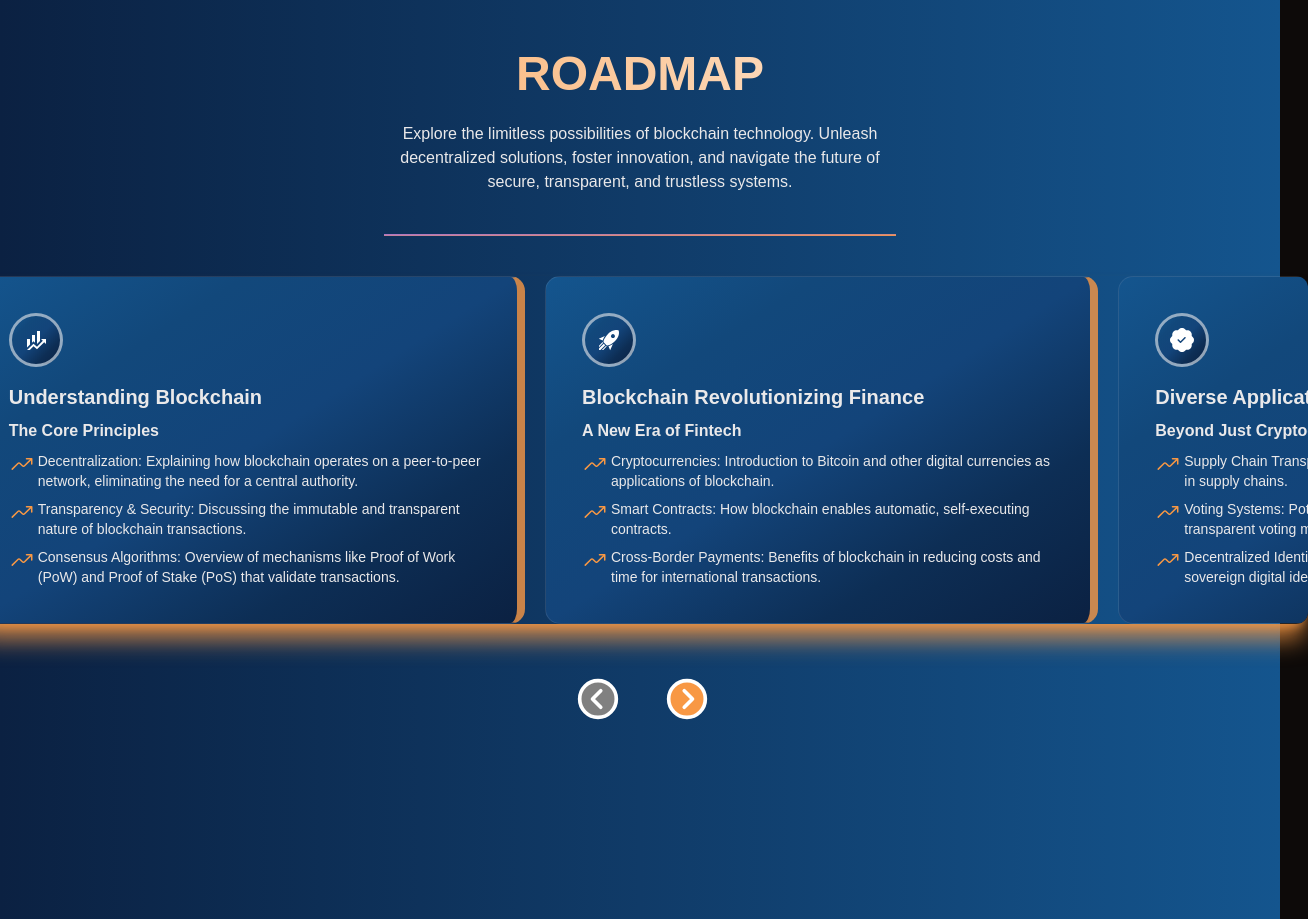
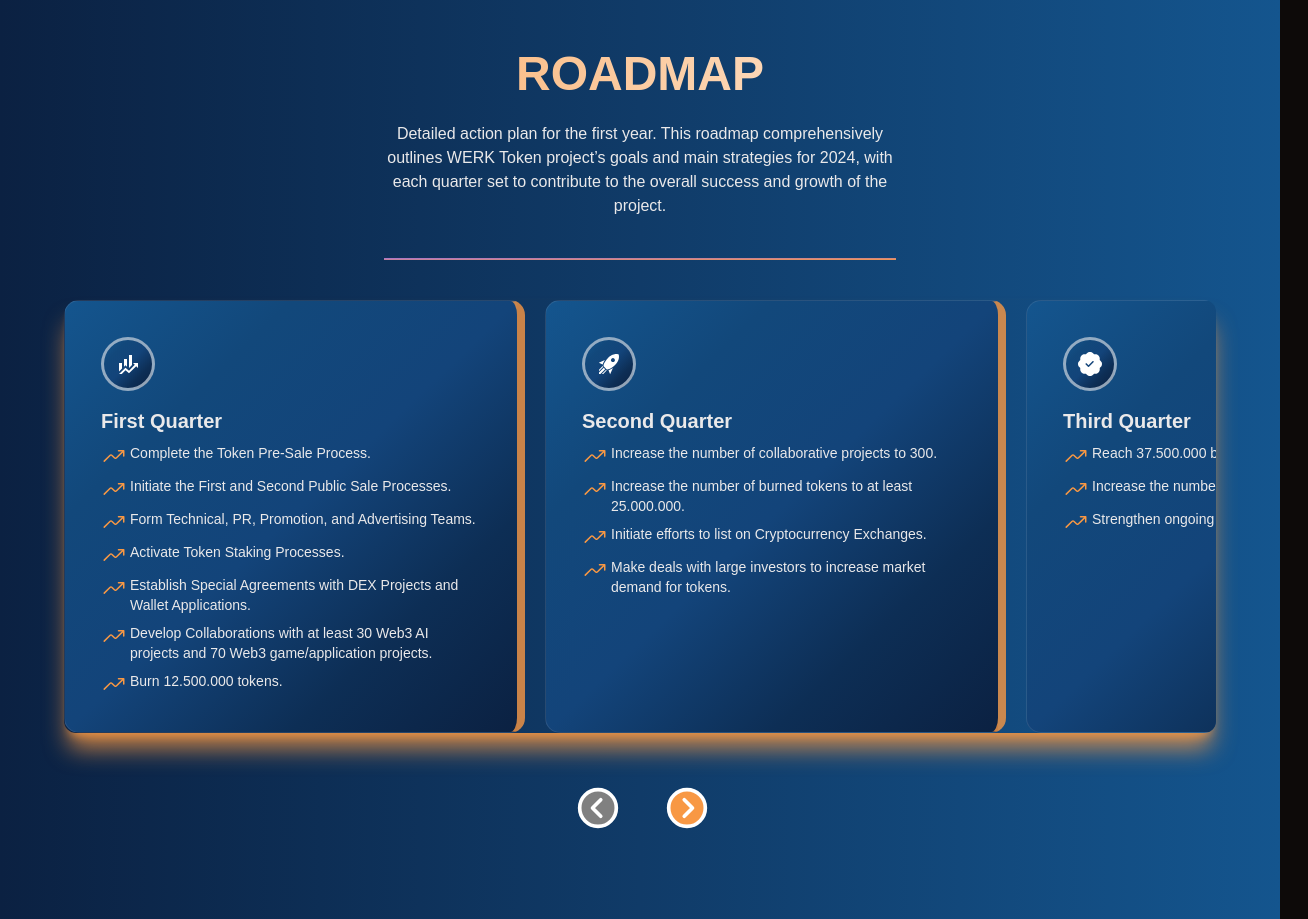
Before and after one commit to YasinBG/yourwerk, a Vue app: page / in a window 1280 px wide. Shown: the part 3100-4019 px from the top of the page, 1308 px wide, since content can reach past the window. Built offline with nearby package versions, Linux system fonts and the light colour scheme.

Commit message:
Roadmap update

```diff
--- a/src/components/CarouselApp.vue
+++ b/src/components/CarouselApp.vue
@@ -161,9 +161,9 @@
             </svg>
           </span>
           <h2 class="text-xl font-bold mb-2">{{ item.title }}</h2>
-          <h2 class="font-semibold mb-2">{{ item.subtitle }}</h2>
+          <!-- <h2 class="font-semibold mb-2">{{ item.subtitle }}</h2> -->
           <div class="space-y-2">
-            <div class="text-sm flex items-start justify-center font-light">
+            <div class="text-sm flex items-start justify-start font-light">
               <span class="mr-1">
                 <svg
                   xmlns="http://www.w3.org/2000/svg"
@@ -190,7 +190,7 @@
               </span>
               <span>{{ item.text1 }}</span>
             </div>
-            <div class="text-sm flex items-start justify-center">
+            <div class="text-sm flex items-start justify-start">
               <span class="mr-1">
                 <svg
                   xmlns="http://www.w3.org/2000/svg"
@@ -217,7 +217,7 @@
               </span>
               <span>{{ item.text2 }}</span>
             </div>
-            <div class="text-sm flex items-start justify-center">
+            <div class="text-sm flex items-start justify-start">
               <span class="mr-1">
                 <svg
                   xmlns="http://www.w3.org/2000/svg"
@@ -243,6 +243,126 @@
                 </svg>
               </span>
               <span>{{ item.text3 }}</span>
+            </div>
+            <div
+              class="text-sm flex items-start justify-start"
+              v-if="item.text4"
+            >
+              <span class="mr-1">
+                <svg
+                  xmlns="http://www.w3.org/2000/svg"
+                  width="25"
+                  height="25"
+                  viewBox="0 0 25 25"
+                  fill="none"
+                >
+                  <path
+                    d="M17.4805 7.63525H22.7301V12.8849"
+                    stroke="#f89844"
+                    stroke-width="1.49989"
+                    stroke-linecap="round"
+                    stroke-linejoin="round"
+                  />
+                  <path
+                    d="M3.2334 18.1345L8.92219 12.4457C9.06147 12.3064 9.22683 12.1959 9.40883 12.1205C9.59082 12.0451 9.78589 12.0063 9.98289 12.0063C10.1799 12.0063 10.375 12.0451 10.5569 12.1205C10.7389 12.1959 10.9043 12.3064 11.0436 12.4457L13.4218 14.824C13.5611 14.9633 13.7265 15.0738 13.9085 15.1492C14.0905 15.2246 14.2856 15.2634 14.4825 15.2634C14.6795 15.2634 14.8746 15.2246 15.0566 15.1492C15.2386 15.0738 15.404 14.9633 15.5432 14.824L21.982 8.38525"
+                    stroke="#f89844"
+                    stroke-width="1.49989"
+                    stroke-linecap="round"
+                    stroke-linejoin="round"
+                  />
+                </svg>
+              </span>
+              <span>{{ item.text4 }}</span>
+            </div>
+            <div
+              class="text-sm flex items-start justify-start"
+              v-if="item.text5"
+            >
+              <span class="mr-1">
+                <svg
+                  xmlns="http://www.w3.org/2000/svg"
+                  width="25"
+                  height="25"
+                  viewBox="0 0 25 25"
+                  fill="none"
+                >
+                  <path
+                    d="M17.4805 7.63525H22.7301V12.8849"
+                    stroke="#f89844"
+                    stroke-width="1.49989"
+                    stroke-linecap="round"
+                    stroke-linejoin="round"
+                  />
+                  <path
+                    d="M3.2334 18.1345L8.92219 12.4457C9.06147 12.3064 9.22683 12.1959 9.40883 12.1205C9.59082 12.0451 9.78589 12.0063 9.98289 12.0063C10.1799 12.0063 10.375 12.0451 10.5569 12.1205C10.7389 12.1959 10.9043 12.3064 11.0436 12.4457L13.4218 14.824C13.5611 14.9633 13.7265 15.0738 13.9085 15.1492C14.0905 15.2246 14.2856 15.2634 14.4825 15.2634C14.6795 15.2634 14.8746 15.2246 15.0566 15.1492C15.2386 15.0738 15.404 14.9633 15.5432 14.824L21.982 8.38525"
+                    stroke="#f89844"
+                    stroke-width="1.49989"
+                    stroke-linecap="round"
+                    stroke-linejoin="round"
+                  />
+                </svg>
+              </span>
+              <span>{{ item.text5 }}</span>
+            </div>
+            <div
+              class="text-sm flex items-start justify-start"
+              v-if="item.text6"
+            >
+              <span class="mr-1">
+                <svg
+                  xmlns="http://www.w3.org/2000/svg"
+                  width="25"
+                  height="25"
+                  viewBox="0 0 25 25"
+                  fill="none"
+                >
+                  <path
+                    d="M17.4805 7.63525H22.7301V12.8849"
+                    stroke="#f89844"
+                    stroke-width="1.49989"
+                    stroke-linecap="round"
+                    stroke-linejoin="round"
+                  />
+                  <path
+                    d="M3.2334 18.1345L8.92219 12.4457C9.06147 12.3064 9.22683 12.1959 9.40883 12.1205C9.59082 12.0451 9.78589 12.0063 9.98289 12.0063C10.1799 12.0063 10.375 12.0451 10.5569 12.1205C10.7389 12.1959 10.9043 12.3064 11.0436 12.4457L13.4218 14.824C13.5611 14.9633 13.7265 15.0738 13.9085 15.1492C14.0905 15.2246 14.2856 15.2634 14.4825 15.2634C14.6795 15.2634 14.8746 15.2246 15.0566 15.1492C15.2386 15.0738 15.404 14.9633 15.5432 14.824L21.982 8.38525"
+                    stroke="#f89844"
+                    stroke-width="1.49989"
+                    stroke-linecap="round"
+                    stroke-linejoin="round"
+                  />
+                </svg>
+              </span>
+              <span>{{ item.text6 }}</span>
+            </div>
+            <div
+              class="text-sm flex items-start justify-start"
+              v-if="item.text7"
+            >
+              <span class="mr-1">
+                <svg
+                  xmlns="http://www.w3.org/2000/svg"
+                  width="25"
+                  height="25"
+                  viewBox="0 0 25 25"
+                  fill="none"
+                >
+                  <path
+                    d="M17.4805 7.63525H22.7301V12.8849"
+                    stroke="#f89844"
+                    stroke-width="1.49989"
+                    stroke-linecap="round"
+                    stroke-linejoin="round"
+                  />
+                  <path
+                    d="M3.2334 18.1345L8.92219 12.4457C9.06147 12.3064 9.22683 12.1959 9.40883 12.1205C9.59082 12.0451 9.78589 12.0063 9.98289 12.0063C10.1799 12.0063 10.375 12.0451 10.5569 12.1205C10.7389 12.1959 10.9043 12.3064 11.0436 12.4457L13.4218 14.824C13.5611 14.9633 13.7265 15.0738 13.9085 15.1492C14.0905 15.2246 14.2856 15.2634 14.4825 15.2634C14.6795 15.2634 14.8746 15.2246 15.0566 15.1492C15.2386 15.0738 15.404 14.9633 15.5432 14.824L21.982 8.38525"
+                    stroke="#f89844"
+                    stroke-width="1.49989"
+                    stroke-linecap="round"
+                    stroke-linejoin="round"
+                  />
+                </svg>
+              </span>
+              <span>{{ item.text7 }}</span>
             </div>
           </div>
         </div>
@@ -321,55 +441,53 @@
   setup() {
     const items = ref([
       {
-        title: "Understanding Blockchain",
+        title: "First Quarter",
         subtitle: "The Core Principles",
-        text1:
-          "Decentralization: Explaining how blockchain operates on a peer-to-peer network, eliminating the need for a central authority.",
-        text2:
-          "Transparency & Security: Discussing the immutable and transparent nature of blockchain transactions.",
-        text3:
-          "Consensus Algorithms: Overview of mechanisms like Proof of Work (PoW) and Proof of Stake (PoS) that validate transactions.",
+        text1: "Complete the Token Pre-Sale Process.",
+        text2: "Initiate the First and Second Public Sale Processes.",
+        text3: "Form Technical, PR, Promotion, and Advertising Teams.",
+        text4: "Activate Token Staking Processes.",
+        text5:
+          "Establish Special Agreements with DEX Projects and Wallet Applications.",
+        text6:
+          "Develop Collaborations with at least 30 Web3 AI projects and 70 Web3 game/application projects.",
+        text7: "Burn 12.500.000 tokens.",
       },
       {
-        title: "Blockchain Revolutionizing Finance",
-        subtitle: "A New Era of Fintech",
-        text1:
-          "Cryptocurrencies: Introduction to Bitcoin and other digital currencies as applications of blockchain.",
-        text2:
-          "Smart Contracts: How blockchain enables automatic, self-executing contracts.",
-        text3:
-          "Cross-Border Payments: Benefits of blockchain in reducing costs and time for international transactions.",
+        title: "Second Quarter",
+        subtitle: "Beyond Just Cryptocurrency",
+        text1: "Increase the number of collaborative projects to 300.",
+        text2: "Increase the number of burned tokens to at least 25.000.000.",
+        text3: "Initiate efforts to list on Cryptocurrency Exchanges.",
+        text4:
+          "Make deals with large investors to increase market demand for tokens.",
       },
       {
-        title: "Diverse Applications of Blockchain",
+        title: "Third Quarter",
         subtitle: "Beyond Just Cryptocurrency",
-        text1:
-          "Supply Chain Transparency: Enhancing traceability and accountability in supply chains.",
-        text2:
-          "Voting Systems: Potential of blockchain in creating secure and transparent voting mechanisms.",
-        text3:
-          "Decentralized Identity: How blockchain can provide secure and sovereign digital identities.",
+        text1: "Reach 37.500.000 burned tokens.",
+        text2: "Increase the number of collaborative projects to 500.",
+        text3: "Strengthen ongoing deals with large investors.",
       },
       {
-        title: "Navigating Blockchain Challenges",
+        title: "Fourth Quarter",
         subtitle: "Addressing Key Issues",
         text1:
-          "Scalability: Discussing the limitations in transaction speed and volume.",
-        text2:
-          "Energy Consumption: Addressing concerns over the environmental impact of blockchain technologies like Bitcoin.",
+          "Maximize the number of burned tokens to 50.000.000 by the end of the year.",
+        text2: "Extend collaborations to 750 projects.",
         text3:
-          "Regulatory Hurdles: Exploring the evolving landscape of government regulations and compliance.",
+          "Continue partnerships with large investors to maintain and support market value.",
       },
-      {
-        title: "The Future of Blockchain",
-        subtitle: "Emerging Trends and Predictions",
-        text1:
-          "Integration with AI and IoT: Exploring how blockchain can synergize with other technologies.",
-        text2:
-          "Decentralized Finance (DeFi): The rise of financial services built on blockchain.",
-        text3:
-          "Quantum Computing & Blockchain: Preparing for future challenges in blockchain security with the advent of quantum computing.",
-      },
+      // {
+      //   title: "The Future of Blockchain",
+      //   subtitle: "Emerging Trends and Predictions",
+      //   text1:
+      //     "Integration with AI and IoT: Exploring how blockchain can synergize with other technologies.",
+      //   text2:
+      //     "Decentralized Finance (DeFi): The rise of financial services built on blockchain.",
+      //   text3:
+      //     "Quantum Computing & Blockchain: Preparing for future challenges in blockchain security with the advent of quantum computing.",
+      // },
     ]);
     const scrollContainer = ref(null);
     const isMobile = ref(window.innerWidth < 1024);
--- a/src/components/LayoutRoadmap.vue
+++ b/src/components/LayoutRoadmap.vue
@@ -12,9 +12,10 @@
       class="text-center max-w-lg text-sm font-medium lg:text-base mx-auto"
       v-motion="fadeLeft"
     >
-      Explore the limitless possibilities of blockchain technology. Unleash
-      decentralized solutions, foster innovation, and navigate the future of
-      secure, transparent, and trustless systems.
+      Detailed action plan for the first year. This roadmap comprehensively
+      outlines WERK Token project’s goals and main strategies for 2024, with
+      each quarter set to contribute to the overall success and growth of the
+      project.
     </p>
     <div class="gradientLine max-w-lg mx-auto !mt-10" v-motion="leftLine"></div>
 
```
